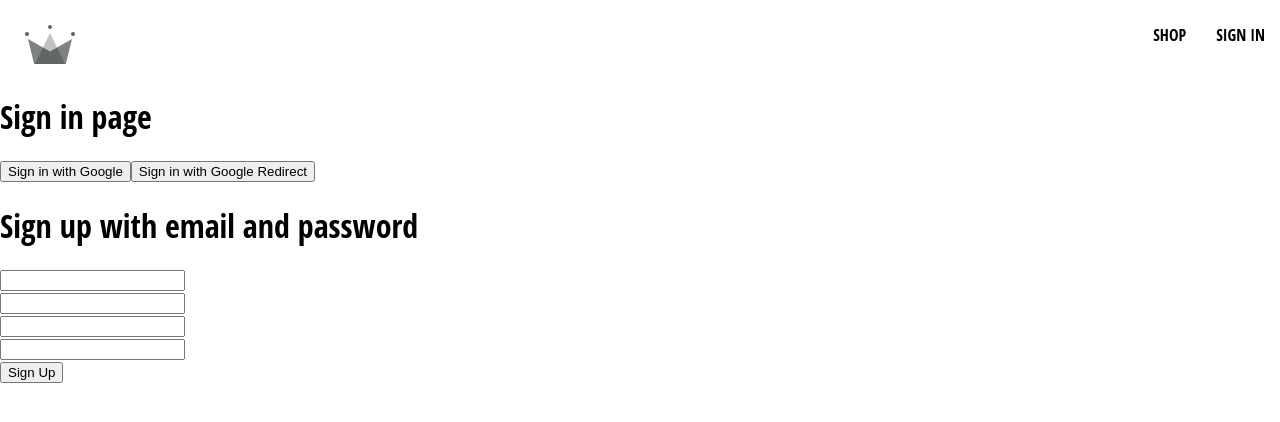
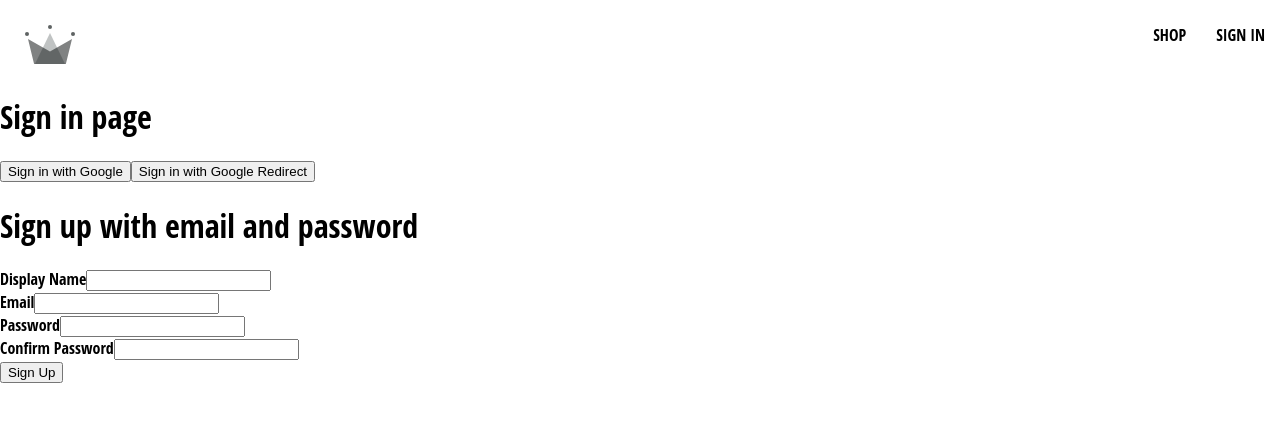
Before and after one commit to thomasbrown25/boiler-plate, a React (Create React App) app: page /sign-in in a window 1280 px wide. Shown: the top 422 px of the page. Built offline with nearby package versions, Linux system fonts and the light colour scheme.

Commit message:
pushing progress on form input

```diff
--- a/src/components/form-input/form-input.component.jsx
+++ b/src/components/form-input/form-input.component.jsx
@@ -3,8 +3,16 @@ import { Fragment } from 'react';
 const FormInput = ({ label, ...otherProps }) => {
     return (
         <div className='group'>
-            {/* <label className={`${otherProps.value.length ? }`}>{label}</label> */}
-            <input {...otherProps} />
+            {label && (
+                <label
+                    className={`${
+                        otherProps.value.length ? 'shrink' : ''
+                    } form-input-label`}
+                >
+                    {label}
+                </label>
+            )}
+            <input className='form-input' {...otherProps} />
         </div>
     );
 };
```
